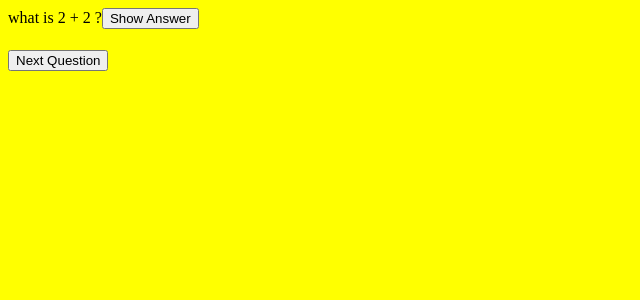
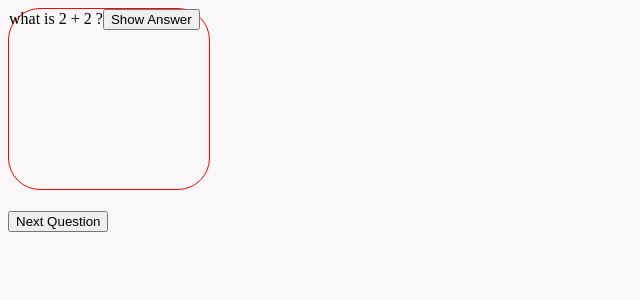
Before and after one commit to ttakeyaya/mern-project, a React (Create React App) app in the folder frontend/: page / in a window 1280 px wide. Shown: the top 300 px of the page, without its empty margins (0-640 px from the left). Built offline with nearby package versions, Linux system fonts and the light colour scheme.

Commit message:
[frontend] フラッシュカードを全て答えた後の挙動変更

```diff
--- a/frontend/src/App.css
+++ b/frontend/src/App.css
@@ -1,5 +1,13 @@
 body {
-  background-color: yellow;
+  background-color: #f9f7f7;
+}
+
+.card {
+  /* position: absolute; */
+  border: 1px solid red;
+  height: 180px;
+  width: 200px;
+  border-radius: 2rem;
 }
 
 .card-invisible {
--- a/frontend/src/Card.jsx
+++ b/frontend/src/Card.jsx
@@ -6,6 +6,7 @@ function Card({ card, isVisible }) {
     e.preventDefault();
     setShowAnswer(!showAnswer);
   };
+
   return (
     <div className={isVisible ? 'card' : 'card-invisible'}>
       {card.question}
--- a/frontend/src/CardList.jsx
+++ b/frontend/src/CardList.jsx
@@ -6,11 +6,17 @@ function CardList({ cards }) {
 
   const goToNext = () => {
     const isLastCard = currentIndex === cards.length - 1;
-    const newIndex = isLastCard ? 0 : currentIndex + 1;
-    setCurrentIndex(newIndex);
+
+    if (!isLastCard) {
+      setCurrentIndex(currentIndex + 1);
+    } else {
+      // モダルで統計を表示する
+      alert('your stats here');
+    }
   };
+
   return (
-    <>
+    <section className="card-container">
       {cards.map((card, index) => {
         return (
           <Card
@@ -20,8 +26,10 @@ function CardList({ cards }) {
           />
         );
       })}
-      <button onClick={goToNext}>Next Question</button>
-    </>
+      <button onClick={goToNext}>
+        {currentIndex === cards.length - 1 ? 'Show stats' : 'Next Question'}
+      </button>
+    </section>
   );
 }
 
```
